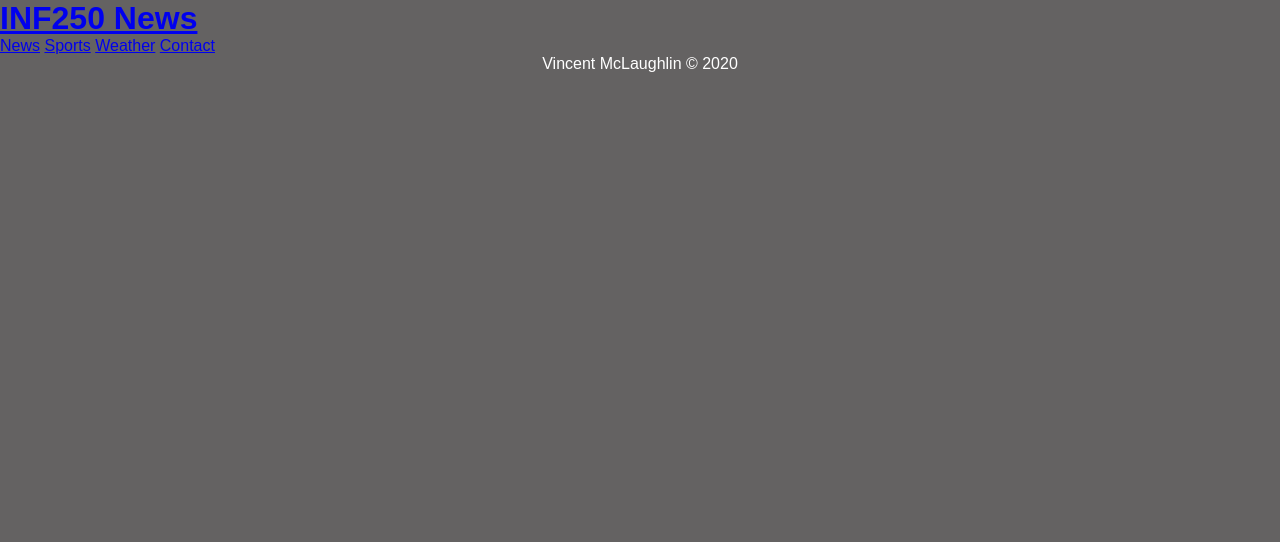
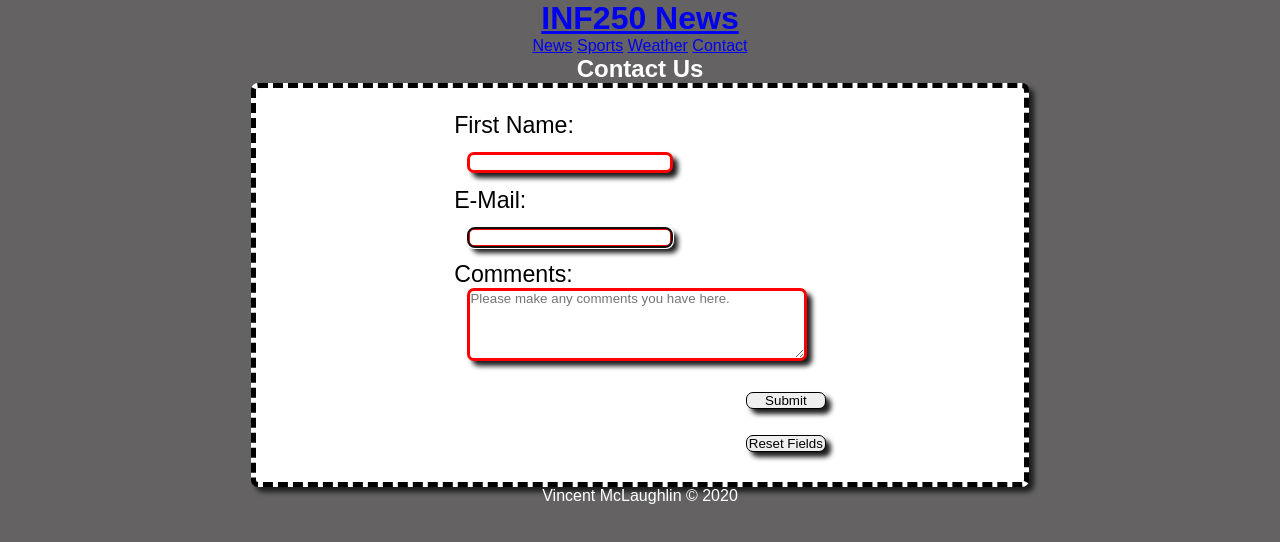
Before and after one commit to VinceM44/Final-Project, a plain HTML site: page html/contact.html in a window 1280 px wide. Drawn offline with Linux system fonts and the light colour scheme; files that its build step writes are made by us from their sources; files whose address does not match are found by name.

Commit message:
finished contact page

```diff
--- /dev/null
+++ b/css/contact.css
@@ -0,0 +1,151 @@
+* {
+    margin: 0;
+    border: 0;
+    padding: 0;
+    }
+
+    html, body {
+        width: 100vw;
+        min-height: 100vh;
+        font-size: 16px;
+        font-family: Arial, Helvetica, sans-serif;
+        background-color: rgb(100, 98, 98);
+    }
+
+    header {
+        display: block;
+        text-align: center;
+        color: white;
+    }
+
+    footer {
+        display: flex;
+        justify-content: center;
+        color: white;
+    }
+
+    fieldset {
+        margin-top: 1em;
+        margin-bottom: 1em;
+        padding-top: .5em;
+    }
+
+    label {
+        float: left;
+        width: 12em;
+        text-align: left;
+    }
+
+    input, select {
+        width: 15em;
+        border-radius: 7px;
+        margin-top: 1em;
+        margin-bottom: 1em;
+        box-shadow: rgb(29, 29, 29) 5px 5px 5px;
+    }
+
+    input:required, input[required] {
+        border: 3px solid red;
+    }
+
+    br { clear: both;
+    }
+
+    form {
+        display: flex;
+        justify-content: center;
+        border: 5px black dashed;
+        width: 95%;
+        background-color: white;
+        border-radius: 7px;
+        box-shadow: rgb(29, 29, 29) 5px 5px 5px;
+    }
+
+    main {
+        display: flex;
+        justify-content: center;
+    }
+
+    label {
+        font-size: 1.45em;
+    }
+
+    textarea {
+        height: 5em; width: 20em;
+        font-family: Arial, Helvetica, sans-serif;
+        font-size: bold;
+        margin-bottom: 1em;
+        border: red solid 3px;
+        border-radius: 7px;
+        box-shadow: rgb(29, 29, 29) 5px 5px 5px;
+    }
+
+    #submit, #reset {
+        border: black solid 1px;
+        width: 6em;
+        box-shadow: rgb(29, 29, 29) 5px 5px 5px;
+    }
+
+    @media screen and (min-width: 768px) {
+        fieldset {
+            margin-top: 1em;
+            margin-bottom: 1em;
+            padding-top: .5em;
+        }
+
+        label {
+            float: left;
+            width: 12em;
+            text-align: left;
+        }
+
+        input, select {
+            width: 15em;
+            margin-left: 1em;
+            margin-bottom: 1em;
+            border-radius: 7px;
+            box-shadow: rgb(29, 29, 29) 5px 5px 5px;
+        }
+
+        input:required, input[required] {
+            border: 3px solid red;
+        }
+
+        br { clear: both;
+        }
+
+        form {
+            display: flex;
+            border: 5px black dashed;
+            width: 60%;
+            background-color: white;
+            border-radius: 7px;
+            box-shadow: rgb(29, 29, 29) 5px 5px 5px;
+        }
+
+        main {
+            display: flex;
+            justify-content: center;
+        }
+
+        label {
+            font-size: 1.45em;
+        }
+
+        textarea {
+            height: 5em; width: 25em;
+            font-family: Arial, Helvetica, sans-serif;
+            font-size: bold;
+            margin-left: 1em;
+            margin-bottom: 1em;
+            border: red solid 3px;
+            border-radius: 7px;
+            box-shadow: rgb(29, 29, 29) 5px 5px 5px;
+        }
+
+        #submit, #reset {
+            border: black solid 1px;
+            width: 6em;
+            box-shadow: rgb(29, 29, 29) 5px 5px 5px;
+        }
+    }
--- a/html/contact.html
+++ b/html/contact.html
@@ -4,16 +4,33 @@
     <meta charset="UTF-8">
     <meta name="viewport" content="width=device-width, initial-scale=1.0">
     <title>INF250 News</title>
-    <link rel="stylesheet" href="css/main.css">
+    <link rel="stylesheet" href="C:\Users\vinny\OneDrive - Fort Hays State University\INF 250\Final Project\css\contact.css">
 </head>
 <body>
+    <header>
     <h1><a href="index.html">INF250 News</a></h1>
     <nav>
         <a href="news.html">News</a>
         <a href="sports.html">Sports</a>
         <a href="weather.html">Weather</a>
         <a href="contact.html">Contact</a>
-    </nav>
+        <h2><p>Contact Us</p></h2>
+    </header>
+    <main>
+    <form action="https://rest-api-ex.herokuapp.com/all" method="POST" id="registration_form">
+            <fieldset>
+                <label for="first_name">First Name:</label><br>
+                <input type="text" name="first_name" id="first_name" class="input" required><br>
+                <label for="email">E-Mail:</label><br>
+                <input type="email" name="email" id="email" class="input" autofocus required><br>
+                <label for="Comments">Comments:</label><br>
+                <textarea type="text" id="Comments" name="Comments" required placeholder="Please make any comments you have here."></textarea><br>
+                <label>&nbsp;</label>
+                <input type="submit" id="submit" class="button" value="Submit"><br>
+                <label>&nbsp;</label>
+                <input type="reset" id="reset" value="Reset Fields" class="button"><br>
+            </fieldset> </form>
+    </main>
     <footer>
         <p>Vincent McLaughlin &#169; 2020</p>
     </footer>
```
